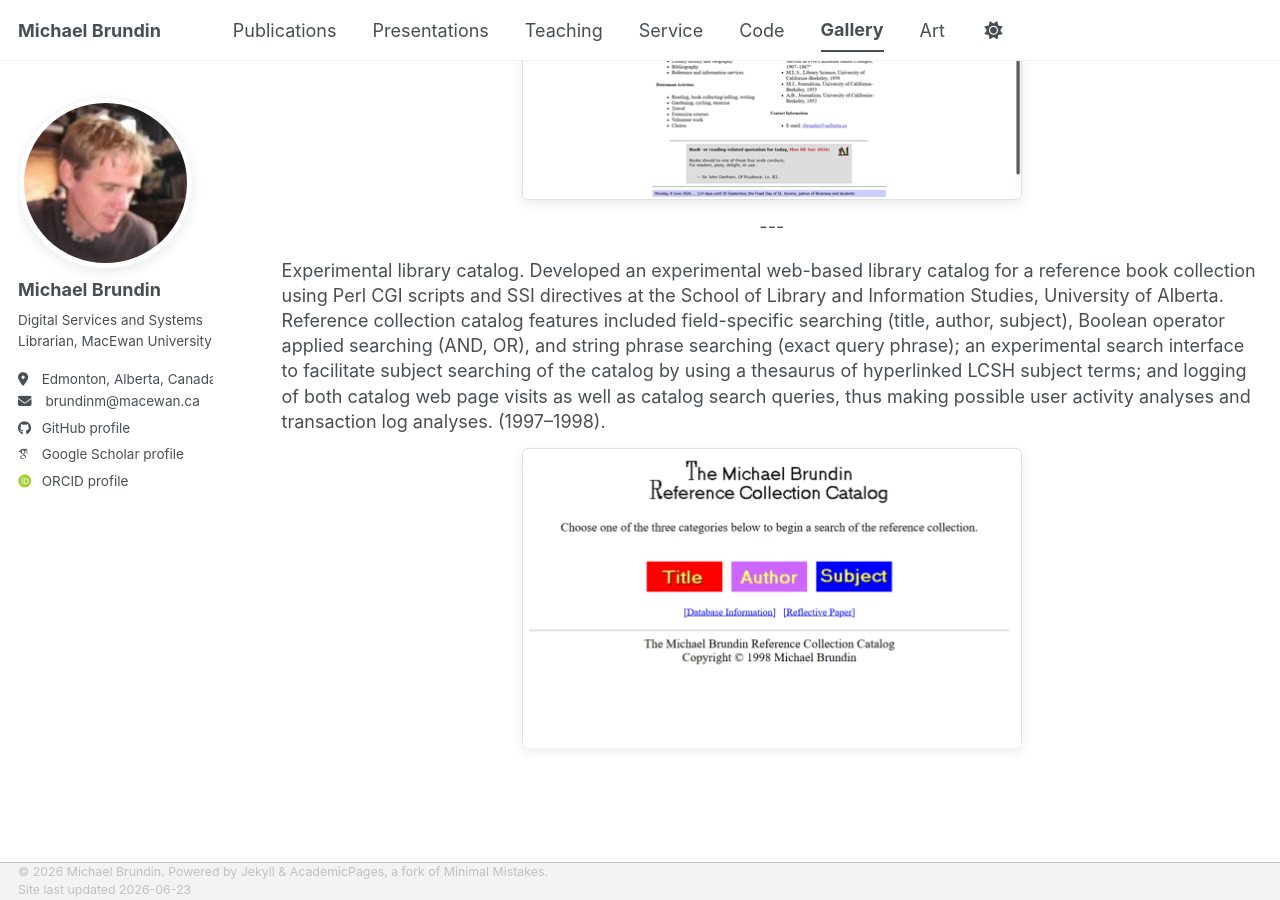
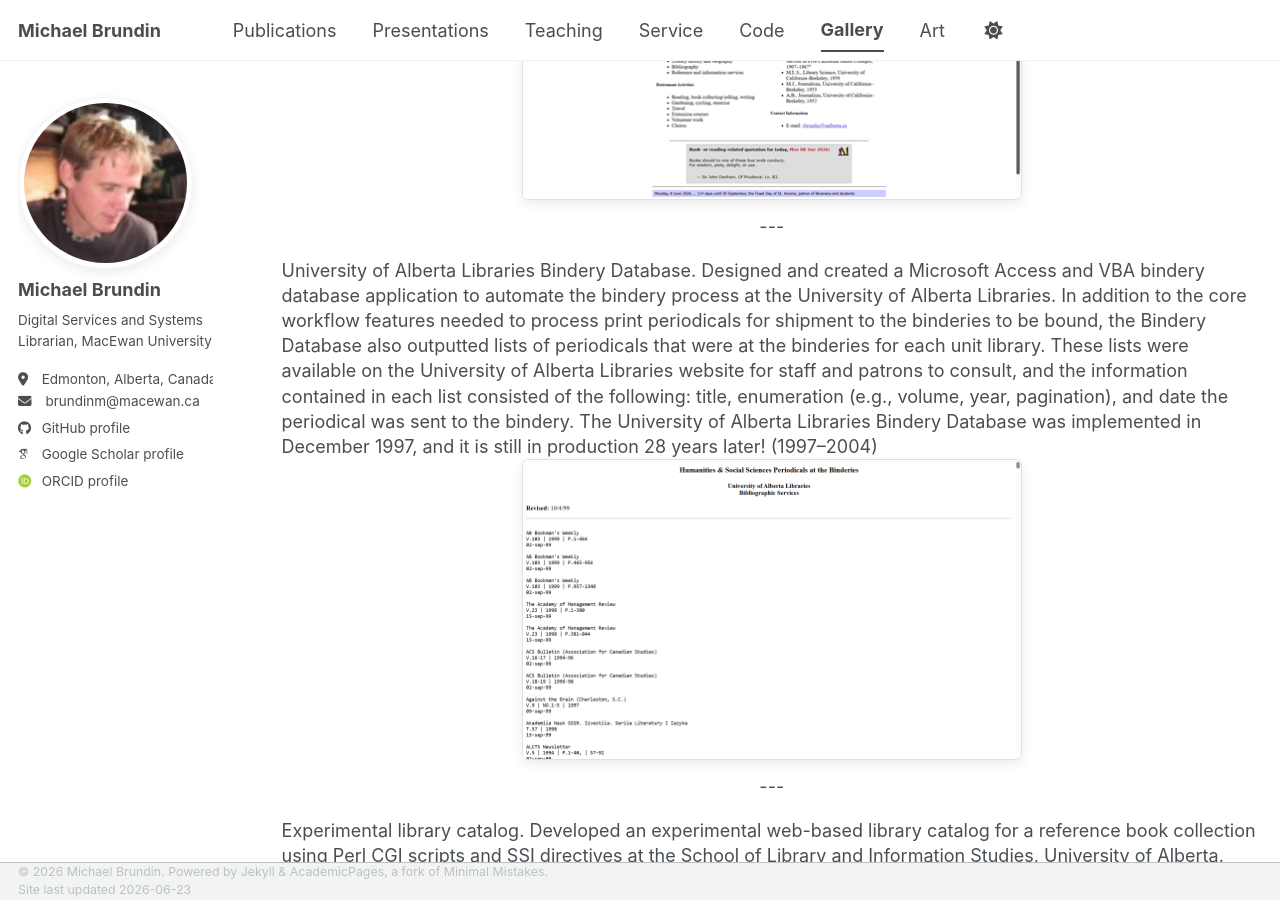
Before and after one commit to brundinm/brundinm.github.io, a Jekyll site: the page built from _pages/gallery.html, in a window 1280 px wide and 900 px high, scrolled down 3510 px. Built offline with Jekyll 4.4.1, drawn with Linux system fonts in a browser that asks for light colours; some web fonts are replaced; a script bundle is joined from its source files by our own code; library files that are not in the unit come from our copies.

Commit message:
Gallery page updates

```diff
--- a/_pages/gallery.html
+++ b/_pages/gallery.html
@@ -147,6 +147,13 @@ dialog::backdrop {
     ---
 </p>
 <p>
+    University of Alberta Libraries Bindery Database. Designed and created a Microsoft Access and VBA bindery database application to automate the bindery process at the University of Alberta Libraries. In addition to the core workflow features needed to process print periodicals for shipment to the binderies to be bound, the Bindery Database also outputted lists of periodicals that were at the binderies for each unit library. These lists were available on the University of Alberta Libraries website for staff and patrons to consult, and the information contained in each list consisted of the following: title, enumeration (e.g., volume, year, pagination), and date the periodical was sent to the bindery. The University of Alberta Libraries Bindery Database was implemented in December 1997, and it is still in production 28 years later! (1997&ndash;2004)<br />
+    <img class="screenshot" src="/images/ual-binderies-hss.png" alt="Screenshot image of HSS periodicals at the binderies" width="500" height="300">
+</p>
+<p class="dinkus" role="separator" aria-label="Dinkus section break">
+    ---
+</p>
+<p>
     Experimental library catalog. Developed an experimental web-based library catalog for a reference book collection using Perl CGI scripts and SSI directives at the School of Library and Information Studies, University of Alberta. Reference collection catalog features included field-specific searching (title, author, subject), Boolean operator applied searching (AND, OR), and string phrase searching (exact query phrase); an experimental search interface to facilitate subject searching of the catalog by using a thesaurus of hyperlinked LCSH subject terms; and logging of both catalog web page visits as well as catalog search queries, thus making possible user activity analyses and transaction log analyses. (1997&ndash;1998).<br />
     <div class="catalog-container">
         <img class="verso" src="/images/library-catalog-verso.png" alt="Screenshot image of experimental library catalog" width="500" height="300">
```
Also changed, not shown: images/ual-binderies-hss.png (added). Lines whose indentation alone changed are shown as unchanged.
